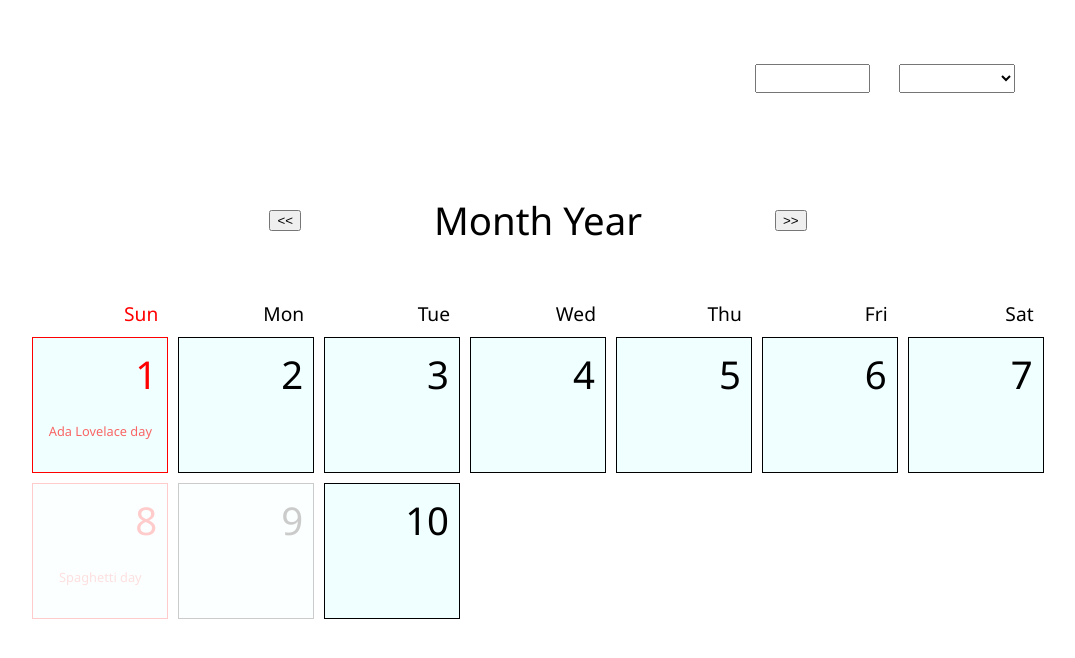
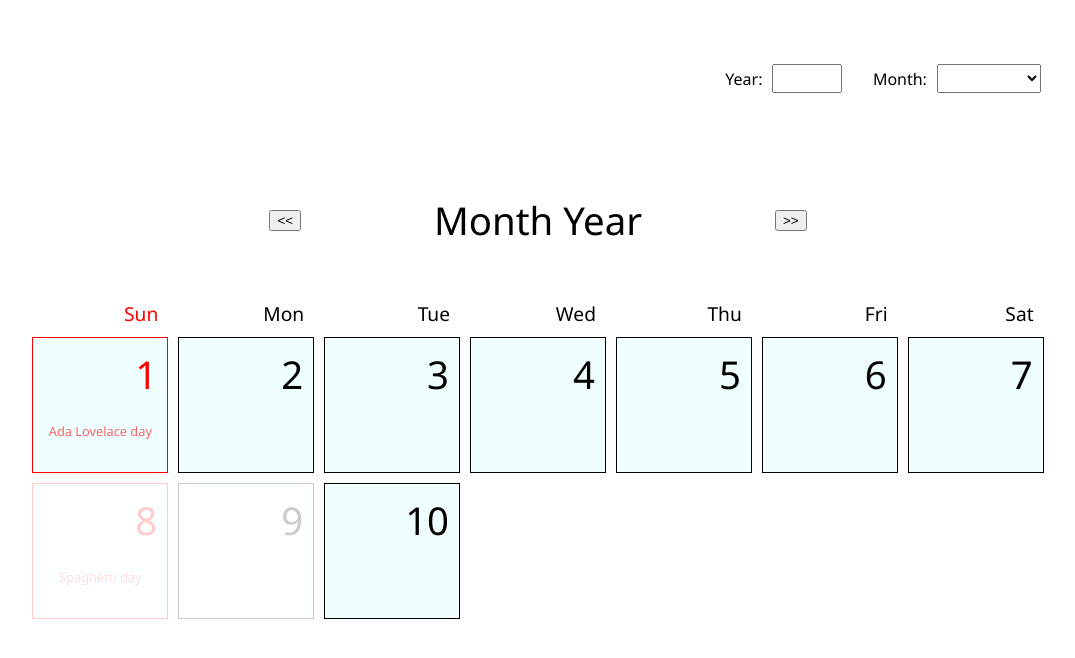
Before and after one commit to kolya-rm/Piscine-Days-Calendar-Project, a website with bundled scripts: page index.html in a window 1280 px wide. Shown: the whole page, without its empty margins (102-1177 px from the left). Built offline with nearby package versions, Linux system fonts and the light colour scheme.

Commit message:
Added lables for year input and month select elements. Updated year input and month select element styles.

```diff
--- a/index.html
+++ b/index.html
@@ -14,10 +14,12 @@
                     <div id="calendar-control">
                         <div></div>
                         <div id="calendar-year-input">
-                            <input id="year-input" type="number"/>
+                            <label for="year-input">Year:</label>
+                            <input id="year-input" name="year" type="number"/>
                         </div>
                         <div id="calendar-month-select">
-                            <select id="month-select"></select>
+                            <label for="month-select">Month:</label>
+                            <select id="month-select" name="month"></select>
                         </div>
                     </div>
                     <div id="month-header">
--- a/style.css
+++ b/style.css
@@ -14,18 +14,20 @@ body {
 
 #calendar-control {
   display: grid;
-  grid-template-columns: 5fr 1fr 1fr;
+  grid-template-columns: 4.6fr 1.2fr 1.2fr;
 }
 
 #calendar-year-input {
   width: 100%;
   height: 100%;
   display: flex;
+  gap: 10px;
+  justify-content: center;
   align-items: center;
 }
 
 #year-input {
-  width: 80%;
+  width: 40%;
   height: 20%;
   box-sizing: border-box;
   font-size: 1vw;;
@@ -35,11 +37,13 @@ body {
   width: 100%;
   height: 100%;
   display: flex;
+  gap: 10px;
+  justify-content: center;
   align-items: center;
 }
 
 #month-select {
-  width: 80%;
+  width: 60%;
   height: 20%;
   box-sizing: border-box;
   font-size: 1vw;;
```
